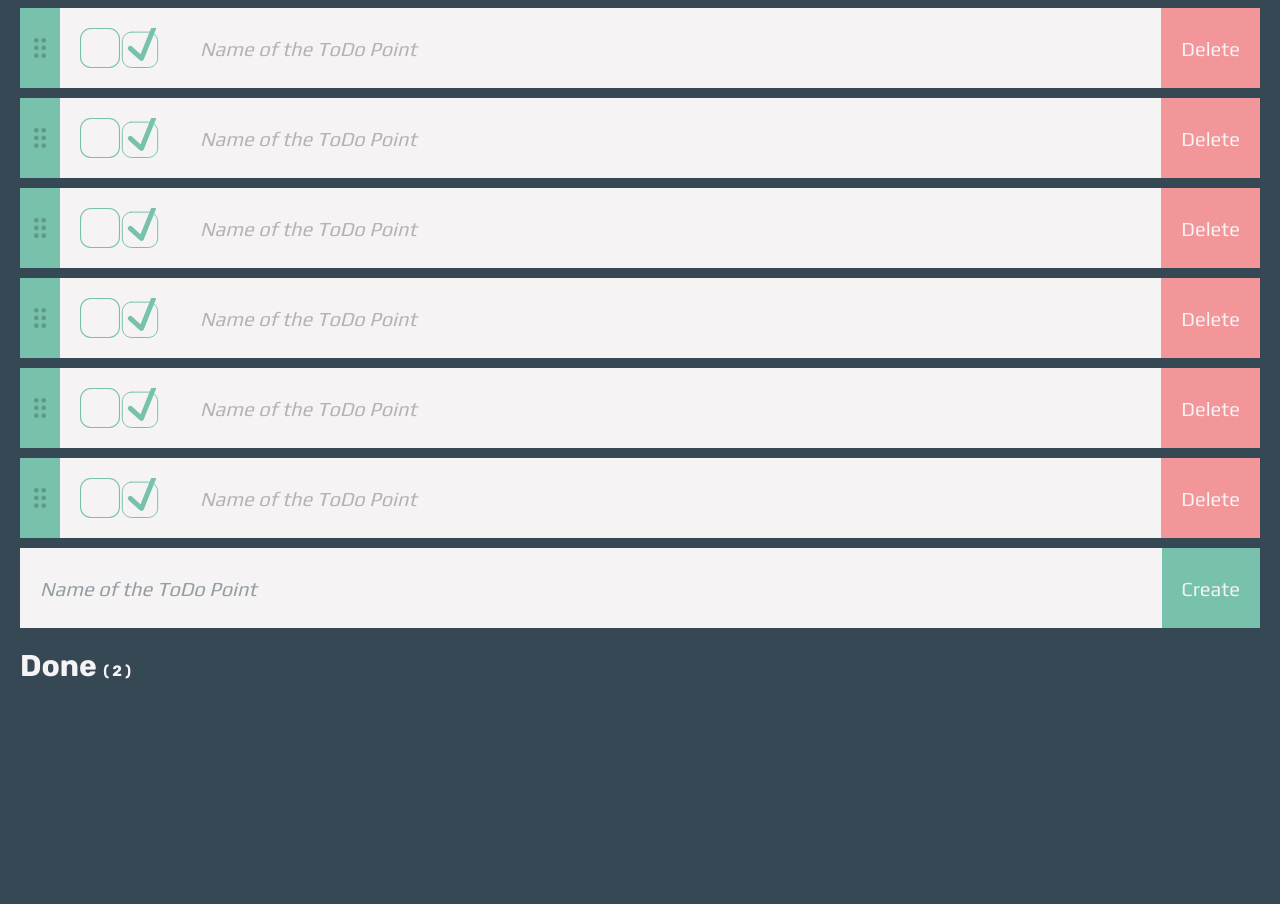
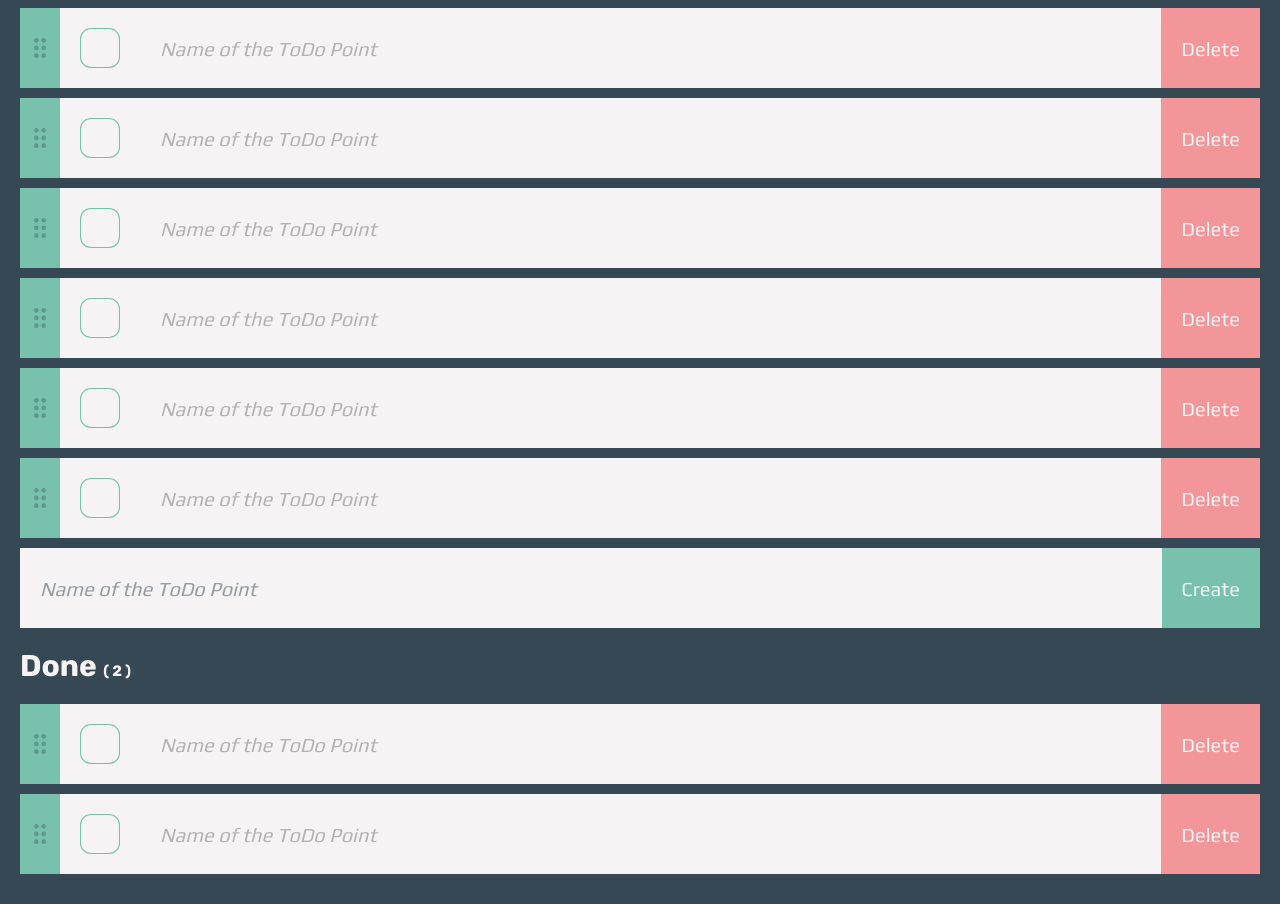
Before and after one commit to nikolaischunk/Angular-ToDo, an Angular app: page / in a window 1280 px wide. Shown: the part 347-1251 px from the top of the page. Before the commit the page ends 1071 px from the top, so only its background shows below. Built offline with nearby package versions, Linux system fonts and the light colour scheme.

Commit message:
Added clickable checkboxes & expanding titles (started delete button)

```diff
--- a/src/app/_template/template-todo-form/template-todo-form.component.html
+++ b/src/app/_template/template-todo-form/template-todo-form.component.html
@@ -1,12 +1,13 @@
 <div class="todo-form">
   <div class="todo-content">
-    <input type="text" placeholder="Name of the ToDo Point" />
+    <input
+      (keyup.enter)="createToDo($event)"
+      type="text"
+      placeholder="Name of the ToDo Point"
+      [(ngModel)]="toDo$.label"
+    />
   </div>
-  <div class="create">
+  <div class="create" (click)="createToDo($event)">
     <span class="noselect">Create </span>
   </div>
 </div>
-<!--
-    (keyup.enter)="createToDO($event)"
-    (click)="createToDO($event)"
- -->
--- a/src/app/_template/template-todo-form/template-todo-form.component.ts
+++ b/src/app/_template/template-todo-form/template-todo-form.component.ts
@@ -1,15 +1,33 @@
 import { Component, OnInit } from '@angular/core';
+import { ToDo } from '../../_interface/todo';
 
 @Component({
   selector: 'app-template-todo-form',
   templateUrl: './template-todo-form.component.html',
-  styleUrls: ['./template-todo-form.component.scss']
+  styleUrls: ['./template-todo-form.component.scss'],
 })
 export class TemplateTodoFormComponent implements OnInit {
+  public toDo$: ToDo;
 
-  constructor() { }
-
-  ngOnInit(): void {
+  constructor() {
+    this.toDo$ = {
+      id: undefined,
+      label: undefined,
+      status: false,
+      position: undefined,
+    };
   }
 
+  ngOnInit(): void {}
+
+  public createToDo(event?: any): void {
+    console.log(this.toDo$);
+    this.toDo$ = {
+      //set the form back to empty state
+      id: undefined,
+      label: undefined,
+      status: false,
+      position: undefined,
+    };
+  }
 }
--- a/src/app/_template/template-todo/template-todo.component.html
+++ b/src/app/_template/template-todo/template-todo.component.html
@@ -1,17 +1,30 @@
-<div class="todo">
+<div class="todo" [class.done]="toDo$.status">
   <div class="todo-content">
-    <div class="handle">
-      <!-- <img src="../../../assets/svg/drag.svg" />/ -->
+    <div class="handle noselect">
+      <img src="../../../assets/svg/drag.svg" />
     </div>
     <div class="todo-content-check">
-      <img src="../../../assets/svg/checkbox-empty.svg" />
-      <img src="../../../assets/svg/checkbox-done.svg" />
+      <img
+        *ngIf="!toDo$.status"
+        (click)="changeCheck($event)"
+        src="../../../assets/svg/checkbox-empty.svg"
+      />
+      <img
+        (click)="changeCheck($event)"
+        *ngIf="toDo$.status"
+        src="../../../assets/svg/checkbox-done.svg"
+      />
     </div>
     <div class="todo-content-title">
-      <input type="text" placeholder="Name of the ToDo Point" />
+      <input
+        (blur)="changeLabel($event)"
+        type="text"
+        [(ngModel)]="toDo$.label"
+        placeholder="Name of the ToDo Point"
+      />
     </div>
   </div>
-  <div class="delete noselect">
+  <div class="delete noselect" (click)="deleteToDo($event)">
     <span>Delete</span>
   </div>
 </div>
--- a/src/app/_template/template-todo/template-todo.component.ts
+++ b/src/app/_template/template-todo/template-todo.component.ts
@@ -1,15 +1,34 @@
 import { Component, OnInit } from '@angular/core';
+import { ToDo } from '../../_interface/todo';
 
 @Component({
   selector: 'app-template-todo',
   templateUrl: './template-todo.component.html',
-  styleUrls: ['./template-todo.component.scss']
+  styleUrls: ['./template-todo.component.scss'],
 })
 export class TemplateTodoComponent implements OnInit {
+  public toDo$: ToDo;
 
-  constructor() { }
-
-  ngOnInit(): void {
+  constructor() {
+    this.toDo$ = {
+      id: 1,
+      label: '',
+      status: false,
+      position: 1,
+    };
   }
 
+  ngOnInit(): void {}
+
+  public changeCheck(event?: any): void {
+    this.toDo$.status = !this.toDo$.status;
+    console.log(this.toDo$.status);
+  }
+  public changeLabel(event?: any): void {
+    console.log(this.toDo$.label);
+  }
+
+  public deleteToDo(event?: any): void {
+    console.log(this.toDo$.id);
+  }
 }
--- a/src/app/page-list/page-list.component.html
+++ b/src/app/page-list/page-list.component.html
@@ -12,7 +12,12 @@
     <app-template-todo></app-template-todo>
     <app-template-todo></app-template-todo>
   </div>
-  <app-template-todo-form></app-template-todo-form>
-  <h4 class="noselect">Done <span>( 2 )</span></h4>
-  <div class="todo-elements"></div>
+  <app-template-todo-form *ngIf="toDoShow"></app-template-todo-form>
+  <h4 (click)="toDoDoneShow = !toDoDoneShow" class="noselect">
+    Done <span>( 2 )</span>
+  </h4>
+  <div *ngIf="toDoDoneShow" class="todo-elements">
+    <app-template-todo></app-template-todo>
+    <app-template-todo></app-template-todo>
+  </div>
 </div>
--- a/src/app/page-list/page-list.component.ts
+++ b/src/app/page-list/page-list.component.ts
@@ -7,9 +7,11 @@ import { Component, OnInit } from '@angular/core';
 })
 export class PageListComponent implements OnInit {
   public toDoShow: boolean;
+  public toDoDoneShow: boolean;
 
   constructor() {
     this.toDoShow = true;
+    this.toDoDoneShow = true;
   }
 
   ngOnInit(): void {}
```
